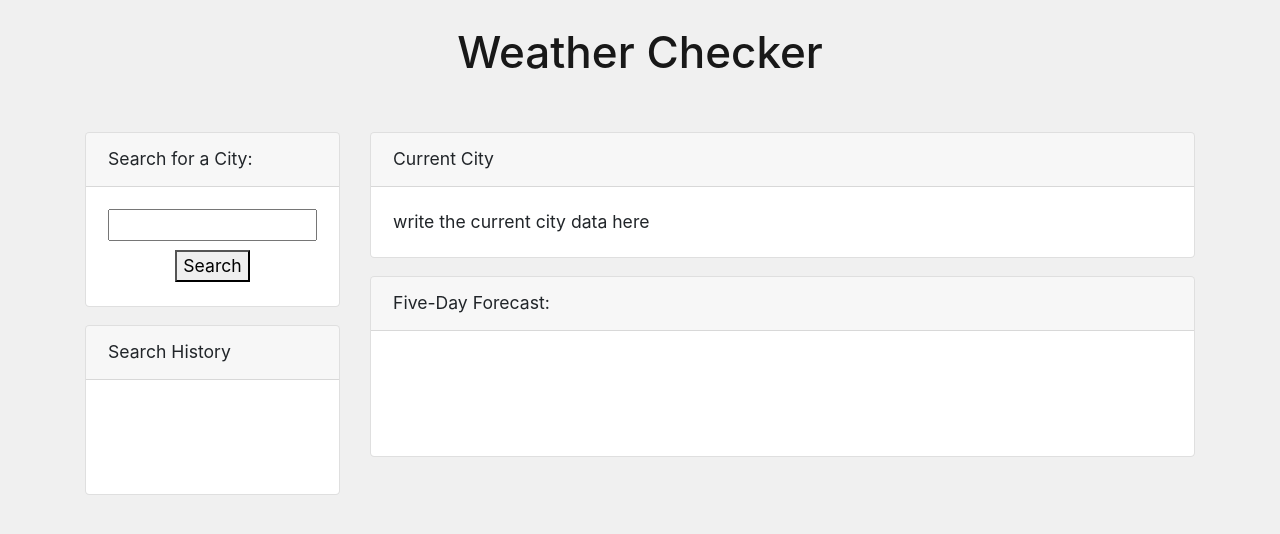
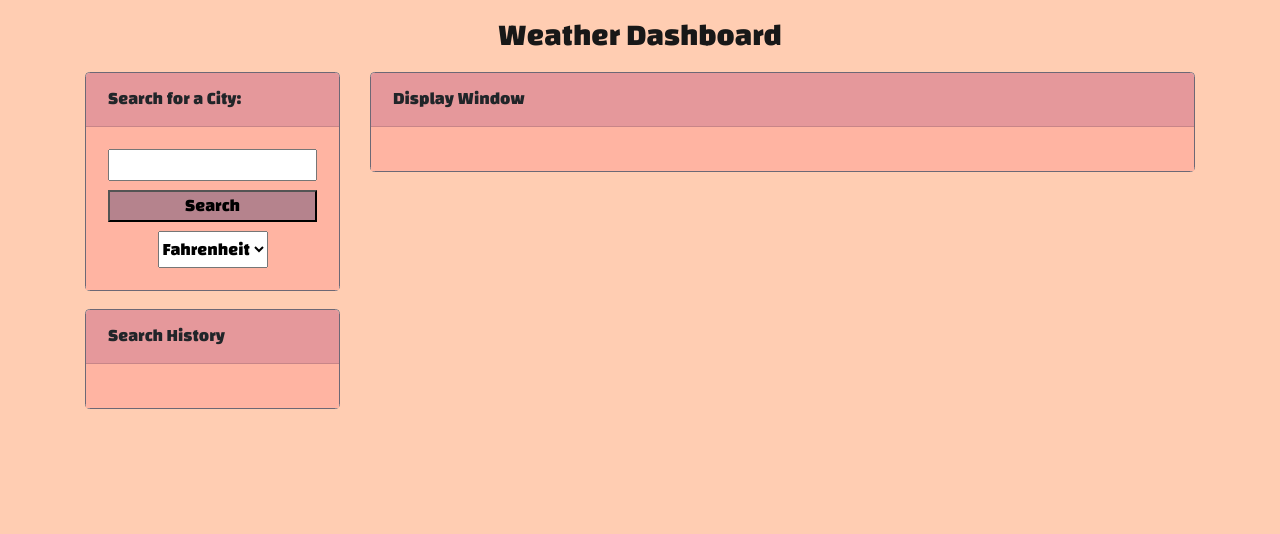
Before and after one commit to Jack-Aaron/Weather-Dashboard, a plain HTML site: page index.html in a window 1280 px wide. Drawn offline with nearby package versions, Linux system fonts and the light colour scheme.

Commit message:
F/C feature and new styling

```diff
--- a/index.html
+++ b/index.html
@@ -13,86 +13,52 @@
 
     <!-- This CSS -->
     <link rel="stylesheet" type="text/css" href="style.css">
+    <link href="https://fonts.googleapis.com/css2?family=Changa:wght@800&display=swap" rel="stylesheet">
 </head>
 
 <body>
     <header>
         <!-- header, title of app-->
-        <h1 class="mt-4">Weather Checker</h1>
+        <h3 class="mt-3">Weather Dashboard</h3>
     </header>
     <!-- card grid -->
-    <main class="container mt-5">
-
-        <div class="row mb-4">
-
+    <main class="container mt-3">
+        <div class="row mb-2">
             <section class="col-3">
-
                 <figure class="card">
                     <div class="card-header">Search for a City:</div>
                     <div class="card-body" style="text-align: center;">
                         <input class="col-12 mb-2" type="text">
-                        <button id="search">Search</button>
-                    </div>
-                </figure>
-
-                <!-- <figure class="card">
-                    <div class="card-header">Temperature Scale</div>
-                    <div class="card-body">
+                        <button id="search" class="col-12 mb-2">Search</button>
                         <select name="temperature" id="temperature">
-                            <option value="fahrenheit">Fahrenheit</option>
+                            <option selected value="fahrenheit">Fahrenheit</option>
                             <option value="celsius">Celsius</option>
                         </select>
                     </div>
-                </figure> -->
-
-                <figure class="card mh-100">
+                </figure>
+                <figure class="card mh-40 h-40">
                     <div class="card-header">Search History</div>
                     <div class="card-body">
-                        <div id="city-history" class="container" style="text-align:center"></div>
+                        <div id="city-history" style="text-align:center"></div>
                     </div>
                 </figure>
-
             </section>
-
             <section class="col-9">
-
-                <figure class="card">
-                    <div id="city" class="card-header">Current City</div>
+                <figure class="card mh-20">
+                    <div id="city" class="card-header">Display Window</div>
                     <div class="card-body">
-                        <div id="current">write the current city data here</div>
+                        <div id="current"></div>
                         <div id="UV"></div>
                     </div>
                 </figure>
-
-
-                <figure class="card">
-                    <div class="card-header">Five-Day Forecast:</div>
-                    <div class="card-body">
-                        <div id="forecast" class="row justify-content-around px-1">
-                            <card class="card col-2" id="day1" style="visibility: hidden;">
-                                <br><br><br>
-                            </card>
-                            <card class="card col-2" id="day2" style="visibility: hidden;">
-                                <br><br><br>
-                            </card>
-                            <card class="card col-2" id="day3" style="visibility: hidden;">
-                                <br><br><br>
-                            </card>
-                            <card class="card col-2" id="day4" style="visibility: hidden;">
-                                <br><br><br>
-                            </card>
-                            <card class="card col-2" id="day5" style="visibility: hidden;">
-                                <br><br><br>
-                            </card>
-                        </div>
-                    </div>
+                <figure id="forecast" class="row justify-content-around" style="visibility:hidden">
+                    <card class="card" id="day1"></card>
+                    <card class="card" id="day2"></card>
+                    <card class="card" id="day3"></card>
+                    <card class="card" id="day4"></card>
+                    <card class="card" id="day5"></card>
                 </figure>
             </section>
-
-
-
-
-
         </div>
     </main>
 
--- a/script.js
+++ b/script.js
@@ -1,5 +1,6 @@
 const searchedCities = [];
 var isFahrenheit = true;
+var scale = document.getElementById("temperature");
 
 $(document).ready(function () {
     const button = document.getElementById("search");
@@ -87,14 +88,10 @@ $(document).ready(function () {
     }
 
     function forecast(data) {
+        document.getElementById("forecast").style = "visibility:visible";
         for (let i = 0; i < 5; i++) {
-            document.getElementById(`day${i + 1}`).style = "visibility:visible";
-            document.getElementById(`day${i + 1}`).innerHTML = `
-                <h6>${moment(data.list[3 + (i * 8)].dt_txt).format('MMMM Do')}</h6>
-                <img src="https://openweathermap.org/img/wn/${data.list[3 + (i * 8)].weather[0].icon}.png">
-                <h6>${convertKelvin(data.list[3 + (i * 8)].main.temp)}</h6>
-                <h6>Hmdty: ${data.list[3 + (i * 8)].main.humidity}%</h6>
-            `;
+            document.getElementById(`day${i + 1}`).style = "width:8em;height:11.5em";
+            document.getElementById(`day${i + 1}`).innerHTML = `<div class="card-header">${moment(data.list[3 + (i * 8)].dt_txt).format('MM/D')}</div><div class="card-body" style="height:8em"><img src="https://openweathermap.org/img/wn/${data.list[3 + (i * 8)].weather[0].icon}.png" style="margin-top:-2em"><h6=>${convertKelvin(data.list[3 + (i * 8)].main.temp)}</h6><h6>${data.list[3 + (i * 8)].main.humidity}%</h6></div>`;
         }
     }
 
@@ -105,7 +102,7 @@ $(document).ready(function () {
                 let historyButton = document.createElement("button");
                 historyButton.textContent = name;
                 historyButton.id = `historyButton${name}`;
-                historyButton.style = "border-radius:3px";
+                historyButton.style = "border-radius:3px;width:10em";
                 document.getElementById("city-history").appendChild(historyButton);
                 const linebreak = document.createElement("br");
                 document.getElementById("city-history").appendChild(linebreak);
@@ -123,11 +120,11 @@ $(document).ready(function () {
         else { return celsius.toFixed(1) + '&#8451;' }
     }
 
-    // scale.addEventListener("change", function switchScale() {
-    //     var x = scale.value;
-    //     if (x = 'fahrenheit') { isFahrenheit = true }
-    //     else { isFahrenheit = false }
-    // })
+    scale.addEventListener("change", function switchScale() {
+        var x = scale.value;
+        if (x === 'fahrenheit') { isFahrenheit = true }
+        else { isFahrenheit = false }
+    })
 
     button.addEventListener("click", function () {
         var city = document.querySelector("input").value;
--- a/style.css
+++ b/style.css
@@ -1,10 +1,12 @@
 html {
     font-size: calc(0.5em + 0.75vw);
     display: grid;
+    overflow: hidden;
 }
 
 body {
-    background-color: rgb(240,240,240);
+    background-color:#ffcdb2;
+    font-family: 'Changa', sans-serif;
 }
 
 header {
@@ -14,9 +16,29 @@ header {
 
 .container {
     align-content: center;
-    padding-bottom: 4rem;
 }
 
 button {
     margin-bottom: 2px;
+    background-color:#b5838d;
 }
+
+.card {
+    border-color:#6d6875;
+}
+
+.card-header {
+    background-color:#e5989b;
+}
+
+.card-body {
+    background-color:#ffb4a2;
+}
+
+@media all and (orientation: portrait) {
+
+    section {
+        min-width:100%;
+    }
+
+}
```
